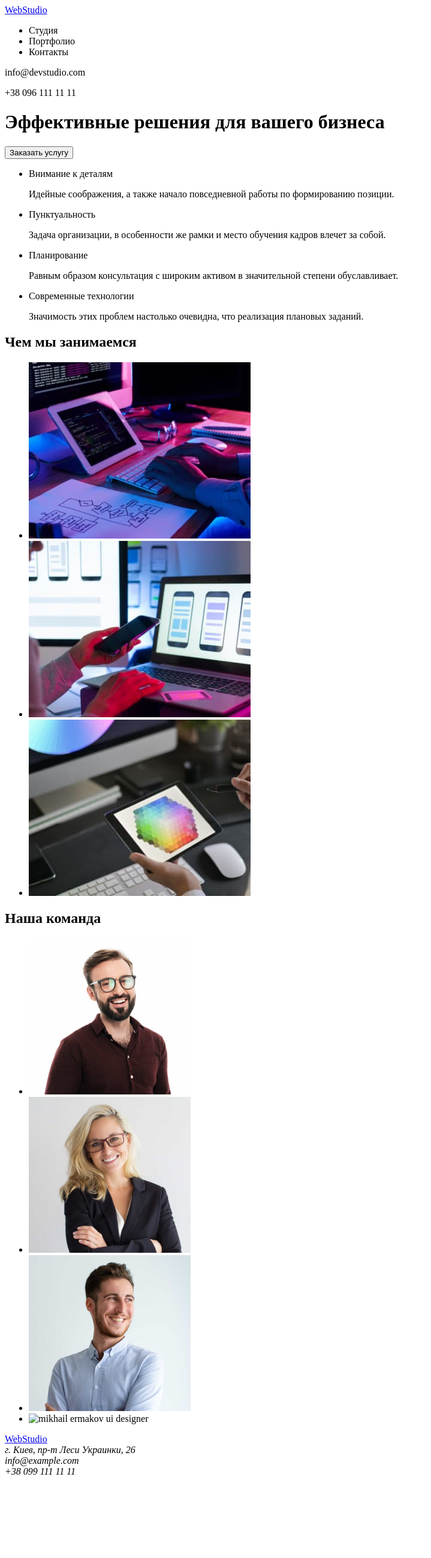
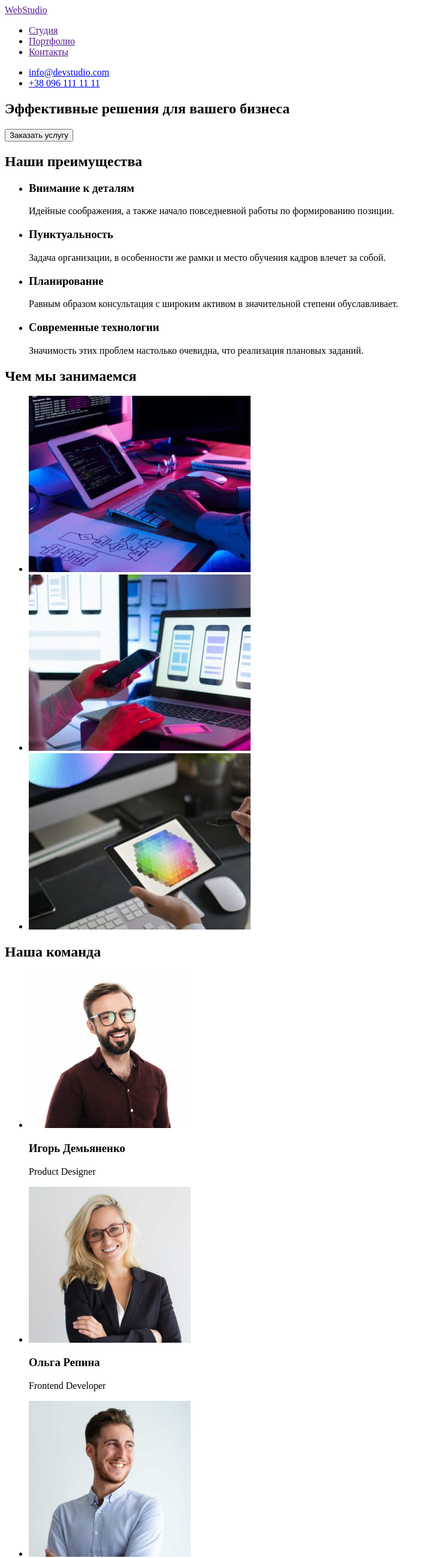
Before and after one commit to IvannaGumeniuk/goit-markup-hw-01, a plain HTML site: page index.html in a window 1280 px wide. Shown: the top 2598 px of the page at 60% size, without its empty margins (0-719 px from the left). Before the commit the page ends 2471 px from the top, so only its background shows below. Drawn offline with Linux system fonts and the light colour scheme.

Commit message:
заменяет div на section

```diff
--- a/index.html
+++ b/index.html
@@ -1,5 +1,5 @@
 <!DOCTYPE html>
-<html lang="en">
+<html lang="ru">
 <head>
     <meta charset="UTF-8">
     <meta http-equiv="X-UA-Compatible" content="IE=edge">
@@ -7,80 +7,95 @@
     <title>Студия</title>
 </head>
 <body>
-    <!--header menu-->
+
     <header>
-        <a href="1#"><span>WebStudio</span></a>
         <nav>
+            <a href=""><span lang="en">WebStudio</span></a>
             <ul>
-                <li>Студия</li>
-                <li>Портфолио</li>
-                <li>Контакты</li>
+                <li><a href="">Студия</a></li>
+                <li><a href="">Портфолио</a></li>
+                <li><a href="">Контакты</a></li>
             </ul>
         </nav>
-        <div>
-            <p>info@devstudio.com</p>
-            <p>+38 096 111 11 11</p>
-        </div>
+
+        <ul>
+            <li><a href="mailto:info@devstudio.com">info@devstudio.com</a></li>
+            <li><a href="tel:++380961111111">+38 096 111 11 11</a></li>
+        </ul>
     </header>
 
-    <!--first screen-->
+
     <main>
-        <div>
+        <section>
             <h1>Эффективные решения для вашего бизнеса</h1>
             <button type="button">Заказать услугу</button>
-        </div>
-        <div>
+        </section>
+
+        <section>
+            <h2>Наши преимущества</h2>
             <ul>
                 <li>
-                    <span>Внимание к деталям</span>
+                    <h3>Внимание к деталям</h3>
                     <p>Идейные соображения, а также начало повседневной работы по формированию позиции.</p>
                 </li>
                 <li>
-                    <span>Пунктуальность</span>
+                    <h3>Пунктуальность</h3>
                     <p>Задача организации, в особенности же рамки и место обучения кадров влечет за собой.</p>
                 </li>
                 <li>
-                    <span>Планирование</span>
+                    <h3>Планирование</h3>
                     <p>Равным образом консультация с широким активом в значительной степени обуславливает.</p>
                 </li>
                 <li>
-                    <span>Современные технологии</span>
+                    <h3>Современные технологии</h3>
                     <p>Значимость этих проблем настолько очевидна, что реализация плановых заданий.</p>
                 </li>
             </ul>
-        </div>
-        <div>
+        </section>
+
+        <section>
             <h2>Чем мы занимаемся</h2>
-            <div>
                 <ul>
-                    <li><img src="./images/box1.jpg" alt="we create a website" width="370" height="294"></li>
-                    <li><img src="./images/box2.jpg" alt="create a layout" width="370" height="294"></li>
-                    <li><img src="./images/box3.jpg" alt="select the color scheme" width="370" height="294"></li>
+                    <li><img src="./images/box1.jpg" alt="мы создаем сайт" width="370" height="294"></li>
+                    <li><img src="./images/box2.jpg" alt="мы создаем макет для сайта" width="370" height="294"></li>
+                    <li><img src="./images/box3.jpg" alt="мы подбираем цвета для сайта" width="370" height="294"></li>
                 </ul>
-            </div>
-        </div>
-        <div>
+        </section>
+
+        <section>
             <h2>Наша команда</h2>
-            <div>
                 <ul>
-                    <li><img src="./images/igor_demyanenko.jpg" alt="igor demyanenko product designer" width="270" height="260"></li>
-                    <li><img src="./images/olga_repina.jpg" alt="olga repina frontend developer" width="270" height="260"></li>
-                    <li><img src="./images/nikolay_tarasov.jpg" alt="nikolay tarasov marketing" width="270" height="260"></li>
-                    <li><img src="./images/mikhail_ermakov.jpg" alt="mikhail ermakov ui designer" width="270" height="260"></li>
+                    <li>
+                        <img src="./images/igor_demyanenko.jpg" alt="Игорь Демьяненко - product designer" width="270" height="260">
+                        <h3>Игорь Демьяненко</h3>
+                        <p>Product Designer</p>
+                    </li>
+                    <li>
+                        <img src="./images/olga_repina.jpg" alt="Ольга Репина - frontend developer" width="270" height="260">
+                        <h3>Ольга Репина</h3>
+                        <p>Frontend Developer</p>
+                    </li>
+                    <li>
+                        <img src="./images/nikolay_tarasov.jpg" alt="Николай Тарасов - marketing" width="270" height="260">
+                        <h3>Николай Тарасов</h3>
+                        <p>Marketing</p>
+                    </li>
+                    <li>
+                        <img src="./images/mikhail_ermakov.jpg" alt="Михаил Ермаков - ui designer" width="270" height="260">
+                        <h3>Михаил Ермаков</h3>
+                        <p>UI Designer</p>
+                    </li>
                 </ul>
-            </div>
-        </div>
+        </section>
     </main>
 
     <footer>
-        <a href="1#"><span>WebStudio</span></a>
+        <a href=""><span lang="en">WebStudio</span></a>
         <address>
             г. Киев, пр-т Леси Украинки, 26 <br>
             info@example.com <br>
             +38 099 111 11 11 <br>
         </address>
     </footer>
-
-
 </body>
 </html>
```
